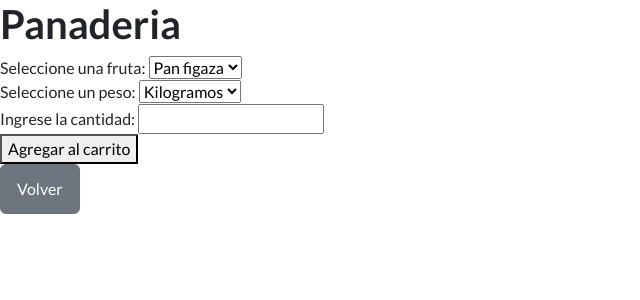
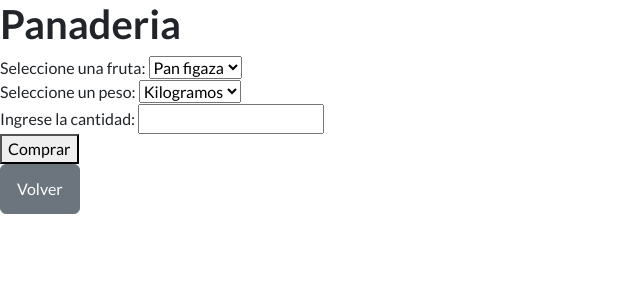
Before and after one commit to matiteti/PlaygroundFinalProject-Teti, a Django app: page /app1/panaderia/ in a window 1280 px wide. Shown: the part 56-356 px from the top of the page, without its empty margins (0-640 px from the left). Run offline with Django 4.2, Linux system fonts and the light colour scheme; some libraries are stand-ins or nearby versions.

Commit message:
Initial commit

```diff
--- a/Template/carniceria.html
+++ b/Template/carniceria.html
@@ -25,7 +25,7 @@
         <label for="cantidad">Ingrese la cantidad:</label>
         <input type="number" name="cantidad" id="cantidad" min="1" required>
         <br>
-        <button type="submit">Agregar al carrito</button>
+        <button type="submit">Comprar</button>
     </form>
 <a  href="{% url 'app1:menu' %}" class="btn btn-secondary">Volver</a>
 </body>
--- a/Template/lista_fruta.html
+++ b/Template/lista_fruta.html
@@ -14,7 +14,6 @@
         <li>Orden de Compra: {{ compra_fruta.id }}</li>
     </ul>
     <a href="{% url 'app1:fruta' %}" class="btn btn-secondary">Realizar otra compra</a>
-    <a href="{% url 'app1:lista_fruta' %}" class="btn btn-secondary">Ver todas las compras</a>
 </body>
 </html>
 {% endblock %}
--- a/Template/panaderia.html
+++ b/Template/panaderia.html
@@ -25,7 +25,7 @@
         <label for="cantidad">Ingrese la cantidad:</label>
         <input type="number" name="cantidad" id="cantidad" min="1" required>
         <br>
-        <button type="submit">Agregar al carrito</button>
+        <button type="submit">Comprar</button>
     </form>
 <a  href="{% url 'app1:menu' %}" class="btn btn-secondary">Volver</a>
 </body>
```
Also changed, not shown: db.sqlite3.
